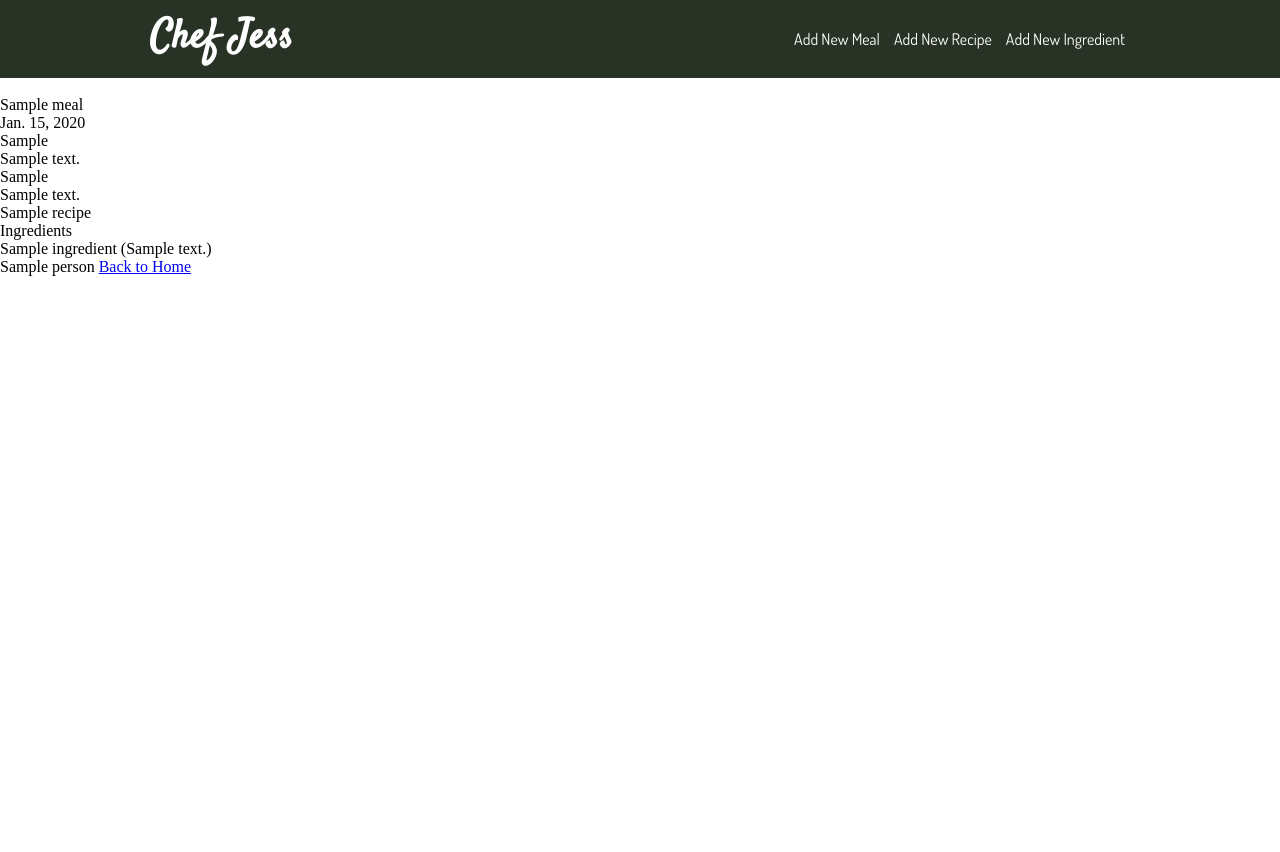
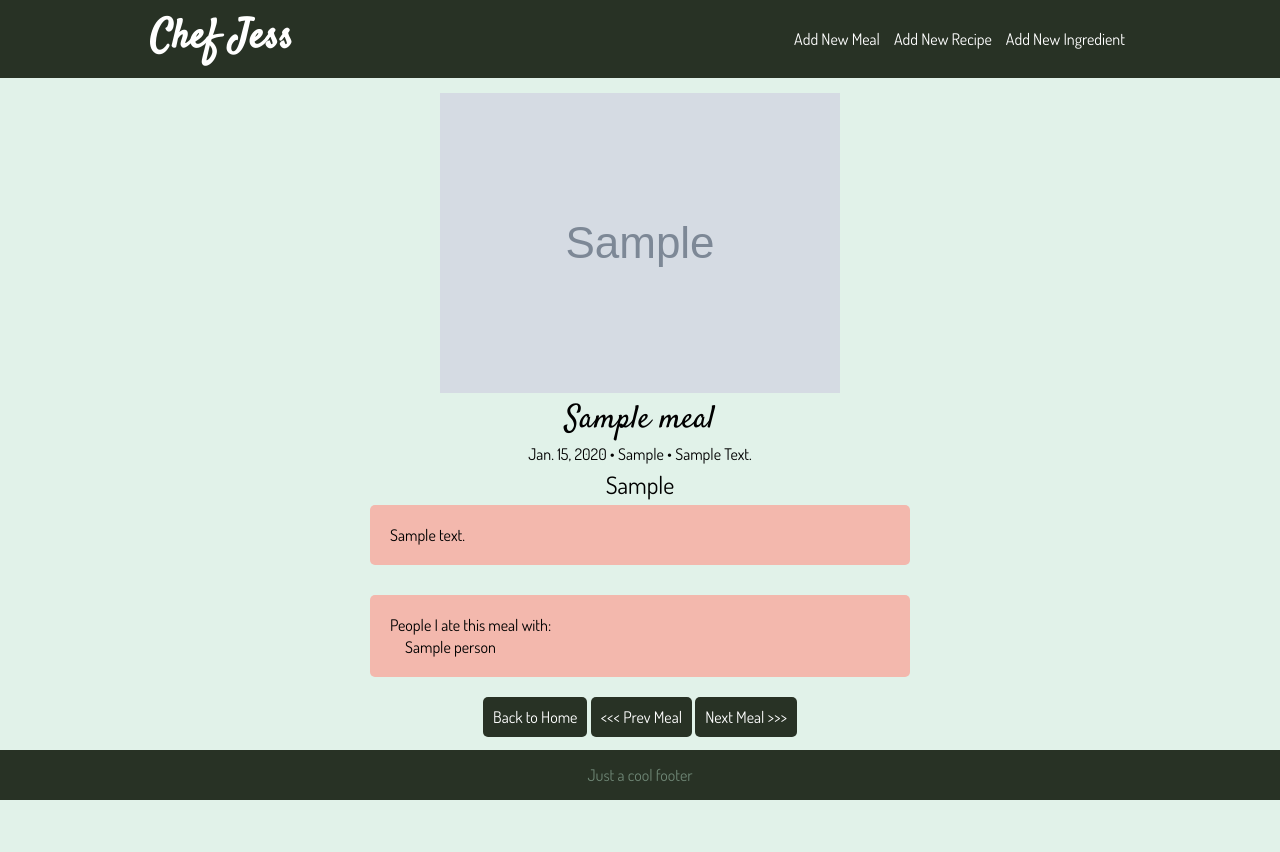
Before and after one commit to eea76/chefjess, a Django app: a page that uses index/templates/base.html in a window 1280 px wide. Before the commit the page ends 276 px from the top, so only its background shows below. Run offline with Django 3.2, Linux system fonts and the light colour scheme; a user stored in the database is signed in; tables that the repository leaves empty hold one stand-in row (values such as "Sample post"); grey boxes marked "Sample" are stand-in pictures.

Commit message:
cool image processing and also styling the shit out of the shit

```diff
--- /dev/null
+++ b/chefjess/static/css/_footer.scss
@@ -0,0 +1,10 @@
+  .footer {
+    width: 100%;
+    position: fixed;
+    text-align: center;
+    background: $dark;
+    color: $light;
+    padding: 15px 0;
+    bottom: 0;
+    font-family: 'Dosis', sans-serif;
+  }
--- a/chefjess/static/css/_index.scss
+++ b/chefjess/static/css/_index.scss
@@ -1,16 +1,14 @@
 .index {
-  margin: 0 auto;
+  margin: 0 auto 80px;
   max-width: 980px;
 
   .meals-container {
     font-family: 'Dosis', sans-serif;
-    display: flex;
-    justify-content: left;
-    flex-wrap: wrap;
+    display: grid;
+    grid-template-columns: 33% 33% 33%;
     background: $light-gray;
 
     .meal-container {
-      width: 33%;
       margin-bottom: 20px;
 
       a {
--- /dev/null
+++ b/chefjess/static/css/_meal_detail.scss
@@ -0,0 +1,75 @@
+.meal-container {
+  margin: 0 auto 80px;
+  max-width: 980px;
+  font-family: 'Dosis', sans-serif;
+  padding: 15px;
+
+  .meal-info {
+    text-align: center;
+
+    .meal-name {
+      font-family: 'Satisfy', cursive;
+      font-size: 2em;
+    }
+
+    .meal-content {
+
+
+      .meal-meta {
+        display: inline-block;
+        text-transform: capitalize;
+      }
+
+      .meal-location {
+        font-size: 1.5em;
+        padding: 5px;
+      }
+    }
+  }
+
+  .meal-notes {
+    max-width: 500px;
+    margin: 0 auto;
+    background: $pink;
+    padding: 20px;
+    border-radius: 5px;
+  }
+
+  .details-container {
+    max-width: 500px;
+    margin: 30px auto;
+    padding: 20px;
+    background: $pink;
+    border-radius: 5px;
+
+    .person-container {
+
+      ul {
+        list-style-type: none;
+
+        li {
+          padding: 2px 15px 0;
+        }
+      }
+    }
+  }
+
+  .navigation-container {
+    max-width: 500px;
+    margin: 30px auto;
+    text-align: center;
+
+    a {
+      text-decoration: none;
+      color: #fff;
+      background: $dark;
+      border-radius: 5px;
+      padding: 10px;
+      transition: 250ms all;
+
+      &:hover {
+        color: $light;
+      }
+    }
+  }
+}
--- /dev/null
+++ b/chefjess/static/css/_menu.scss
@@ -0,0 +1,44 @@
+.menu {
+  background: $dark;
+
+  .menu-inner {
+    color: #fff;
+    margin: 0 auto;
+    max-width: 980px;
+    padding: 10px;
+
+    .menu-text {
+      position: relative;
+
+      a {
+        color: #fff;
+        transition: 250ms all;
+
+        &:hover {
+          color: $light;
+        }
+      }
+
+      h1 {
+        font-family: 'Satisfy', cursive;
+        font-size: 2.5em;
+        display: inline-block;
+      }
+
+      .admin {
+        display: inline-block;
+        position: absolute;
+        top: 50%;
+        transform: translateY(-50%);
+        right: 0;
+
+        a {
+          text-decoration: none;
+          color: #fff;
+          font-family: 'Dosis', sans-serif;
+          padding: 0 5px;
+        }
+      }
+    }
+  }
+}
--- a/chefjess/static/css/_variables.scss
+++ b/chefjess/static/css/_variables.scss
@@ -1,5 +1,5 @@
 $dark: #283225;
-$light: #BEE4D0;
+$light: #BEE4D075;
 $pink: #F3B8AD;
 $brown: #B39195;
 $background: #fff;
--- a/chefjess/static/css/style.css
+++ b/chefjess/static/css/style.css
@@ -1,14 +1,42 @@
+.menu {
+  background: #283225; }
+  .menu .menu-inner {
+    color: #fff;
+    margin: 0 auto;
+    max-width: 980px;
+    padding: 10px; }
+    .menu .menu-inner .menu-text {
+      position: relative; }
+      .menu .menu-inner .menu-text a {
+        color: #fff;
+        transition: 250ms all; }
+        .menu .menu-inner .menu-text a:hover {
+          color: #BEE4D075; }
+      .menu .menu-inner .menu-text h1 {
+        font-family: 'Satisfy', cursive;
+        font-size: 2.5em;
+        display: inline-block; }
+      .menu .menu-inner .menu-text .admin {
+        display: inline-block;
+        position: absolute;
+        top: 50%;
+        transform: translateY(-50%);
+        right: 0; }
+        .menu .menu-inner .menu-text .admin a {
+          text-decoration: none;
+          color: #fff;
+          font-family: 'Dosis', sans-serif;
+          padding: 0 5px; }
+
 .index {
-  margin: 0 auto;
+  margin: 0 auto 80px;
   max-width: 980px; }
   .index .meals-container {
     font-family: 'Dosis', sans-serif;
-    display: flex;
-    justify-content: left;
-    flex-wrap: wrap;
+    display: grid;
+    grid-template-columns: 33% 33% 33%;
     background: #F4F4F5; }
     .index .meals-container .meal-container {
-      width: 33%;
       margin-bottom: 20px; }
       .index .meals-container .meal-container a {
         text-decoration: none; }
@@ -28,33 +56,67 @@
             color: #B39195;
             font-size: 12px; }
 
+.meal-container {
+  margin: 0 auto 80px;
+  max-width: 980px;
+  font-family: 'Dosis', sans-serif;
+  padding: 15px; }
+  .meal-container .meal-info {
+    text-align: center; }
+    .meal-container .meal-info .meal-name {
+      font-family: 'Satisfy', cursive;
+      font-size: 2em; }
+    .meal-container .meal-info .meal-content .meal-meta {
+      display: inline-block;
+      text-transform: capitalize; }
+    .meal-container .meal-info .meal-content .meal-location {
+      font-size: 1.5em;
+      padding: 5px; }
+  .meal-container .meal-notes {
+    max-width: 500px;
+    margin: 0 auto;
+    background: #F3B8AD;
+    padding: 20px;
+    border-radius: 5px; }
+  .meal-container .details-container {
+    max-width: 500px;
+    margin: 30px auto;
+    padding: 20px;
+    background: #F3B8AD;
+    border-radius: 5px; }
+    .meal-container .details-container .person-container ul {
+      list-style-type: none; }
+      .meal-container .details-container .person-container ul li {
+        padding: 2px 15px 0; }
+  .meal-container .navigation-container {
+    max-width: 500px;
+    margin: 30px auto;
+    text-align: center; }
+    .meal-container .navigation-container a {
+      text-decoration: none;
+      color: #fff;
+      background: #283225;
+      border-radius: 5px;
+      padding: 10px;
+      transition: 250ms all; }
+      .meal-container .navigation-container a:hover {
+        color: #BEE4D075; }
+
+.footer {
+  width: 100%;
+  position: fixed;
+  text-align: center;
+  background: #283225;
+  color: #BEE4D075;
+  padding: 15px 0;
+  bottom: 0;
+  font-family: 'Dosis', sans-serif; }
+
 * {
   padding: 0;
   margin: 0; }
 
-body .menu {
-  background: #283225; }
-  body .menu .menu-inner {
-    color: #fff;
-    margin: 0 auto;
-    max-width: 980px;
-    padding: 10px 0; }
-    body .menu .menu-inner .menu-text {
-      position: relative; }
-      body .menu .menu-inner .menu-text h1 {
-        font-family: 'Satisfy', cursive;
-        font-size: 2.5em;
-        display: inline-block; }
-      body .menu .menu-inner .menu-text .admin {
-        display: inline-block;
-        position: absolute;
-        top: 50%;
-        transform: translateY(-50%);
-        right: 0; }
-        body .menu .menu-inner .menu-text .admin a {
-          text-decoration: none;
-          color: #fff;
-          font-family: 'Dosis', sans-serif;
-          padding: 0 5px; }
+body {
+  background: #BEE4D075; }
 
 /*# sourceMappingURL=style.css.map */
--- a/chefjess/static/css/style.scss
+++ b/chefjess/static/css/style.scss
@@ -1,5 +1,8 @@
 @import "variables";
+@import "menu";
 @import "index";
+@import "meal_detail";
+@import "footer";
 
 // global styles
 
@@ -9,39 +12,5 @@
 }
 
 body {
-  .menu {
-    background: $dark;
-
-    .menu-inner {
-      color: #fff;
-      margin: 0 auto;
-      max-width: 980px;
-      padding: 10px 0;
-
-      .menu-text {
-        position: relative;
-
-        h1 {
-          font-family: 'Satisfy', cursive;
-          font-size: 2.5em;
-          display: inline-block;
-        }
-
-        .admin {
-          display: inline-block;
-          position: absolute;
-          top: 50%;
-          transform: translateY(-50%);
-          right: 0;
-
-          a {
-            text-decoration: none;
-            color: #fff;
-            font-family: 'Dosis', sans-serif;
-            padding: 0 5px;
-          }
-        }
-      }
-    }
-  }
+  background: $light;
 }
--- a/index/forms.py
+++ b/index/forms.py
@@ -13,7 +13,7 @@ class MealForm(forms.ModelForm):
   class Meta:
     model = Meal
     fields = ('meal_name',
-      'cover',
+      'meal_image',
       'date',
       'meal_type',
       'cuisine',
--- a/index/models.py
+++ b/index/models.py
@@ -1,5 +1,8 @@
 from django.db import models
 from django.utils import timezone
+
+from django_resized import ResizedImageField
+# https://github.com/un1t/django-resized
 
 
 class Ingredient(models.Model):
@@ -44,7 +47,8 @@ class Cuisine(models.Model):
 
 class Meal(models.Model):
   meal_name = models.CharField(max_length=200, null=True, blank=True)
-  cover = models.ImageField(upload_to='images/', null=True)
+  # cover = models.ImageField(upload_to='images/', null=True)
+  meal_image = ResizedImageField(size=[300, 300], crop=['middle', 'center'], upload_to='images/', null=True)
   date = models.DateField(default=timezone.now, null=True)
   meal_type = models.ForeignKey(MealType, null=True, blank=True, on_delete=models.CASCADE)
   cuisine = models.ForeignKey(Cuisine, null=True, blank=True, on_delete=models.CASCADE)
@@ -53,6 +57,7 @@ class Meal(models.Model):
   notes = models.TextField(null=True, blank=True)
   recipe = models.ForeignKey(Recipe, null=True, blank=True, on_delete=models.CASCADE)
   make_again = models.BooleanField(default=True)
+  is_favorite = models.BooleanField(default=False, null=True)
 
   def __str__(self):
     return self.meal_name
--- a/index/templates/base.html
+++ b/index/templates/base.html
@@ -20,7 +20,7 @@
     <div class="menu">
       <div class="menu-inner">
         <div class="menu-text">
-          <h1>Chef Jess</h1>
+          <a href="/"><h1>Chef Jess</h1></a>
           {% if user.is_authenticated %}
           <div class="admin">
             <a href="{% url 'new_meal' %}">Add New Meal</a>
@@ -32,7 +32,13 @@
         </div>
       </div>
     </div>
-    {% block content %}
+
+    {% block content %}
     {% endblock %}
-  </body>
+
+    <div class="footer">
+      Just a cool footer
+    </div>
+
+  </body>
 </html>
--- a/index/templates/index.html
+++ b/index/templates/index.html
@@ -11,7 +11,7 @@
         <div class="meal">
           <div class="image-container">
             <div class="image">
-              <img src="{{ meal.cover.url }}" />
+              <img src="{{ meal.meal_image.url }}" />
             </div>
           </div>
 
--- a/index/templates/meal_detail.html
+++ b/index/templates/meal_detail.html
@@ -2,24 +2,27 @@
 
 {% block content %}
 
-
-
 <div class="meal-container">
 
-  <div class="meal-name">
-    {{meal.meal_name}}
+  <div class="meal-info">
+    <div class="meal-image">
+      <img src= "{{ meal.meal_image.url}}" />
     </div>
 
-  <div class="meal-info">
-    <div class="meal-date">
-      {{ meal.date }}
+    <div class="meal-name">
+      {{ meal.meal_name }}
     </div>
 
-    <div class="meal-type">
-      {{ meal.meal_type }}
+    <div class="meal-content">
+      <div class="meal-meta meal-date">
+        {{ meal.date }} •
       </div>
 
-    <div class="cuisine">
+      <div class="meal-meta meal-type">
+        {{ meal.meal_type }} •
+      </div>
+
+      <div class="meal-meta cuisine">
         {{ meal.cuisine }}
       </div>
 
@@ -27,46 +30,47 @@
         {{ meal.location }}
       </div>
     </div>
+  </div>
 
   <div class="meal-notes">
     {{ meal.notes }}
   </div>
 
-  <div class="recipe-container">
-    <div class="recipe">
+  <div class="details-container">
+    <!--<div class="recipe">
       {{ meal.recipe }}
-    </div>
+    </div>-->
 
-    {% if meal.recipe.ingredient %}
+    <!--{% if meal.recipe.ingredient %}
     <div class="ingredients">
       <ul>Ingredients
         {% for ingredient in meal.recipe.ingredient.all %}
-        <li>{{ingredient.ingredient_name}}{% if ingredient.notes %} ({{ingredient.notes}})
-  {%endif%}</li>
+        <li>{{ingredient.ingredient_name}}
+          {% if ingredient.notes %} ({{ingredient.notes}}) {%endif%}
+        </li>
         {%endfor%}
       </ul>
 
     </div>
 
+    {% endif %} -->
+
+    {% if meal.person.all %}
+    <div class="person-container">
+      People I ate this meal with:
+      <ul>
+      {% for person in meal.person.all %}
+        <li>{{person}}</li>
+      {% endfor %}
+      </ul>
+    </div>
     {% endif %}
-
-
-
-
-
-
-
-<p>{% for person in meal.person.all %}</p>
-  {{person}}
-  {% endfor %}
-
-
-<a href="/">Back to Home</a>
-
   </div>
 
-
-
-
-
+  <div class="navigation-container">
+    <a href="/">Back to Home</a>
+    <a href="/"><<< Prev Meal</a>
+    <a href="/">Next Meal >>></a>
+  </div>
+</div>
 {% endblock %}
```
Also changed, not shown: index/migrations/0012_meal_is_favorite.py (added), index/migrations/0013_auto_20200402_0926.py (added), index/migrations/0014_auto_20200402_1214.py (added), 1 other file. Lines whose indentation alone changed are shown as unchanged.
